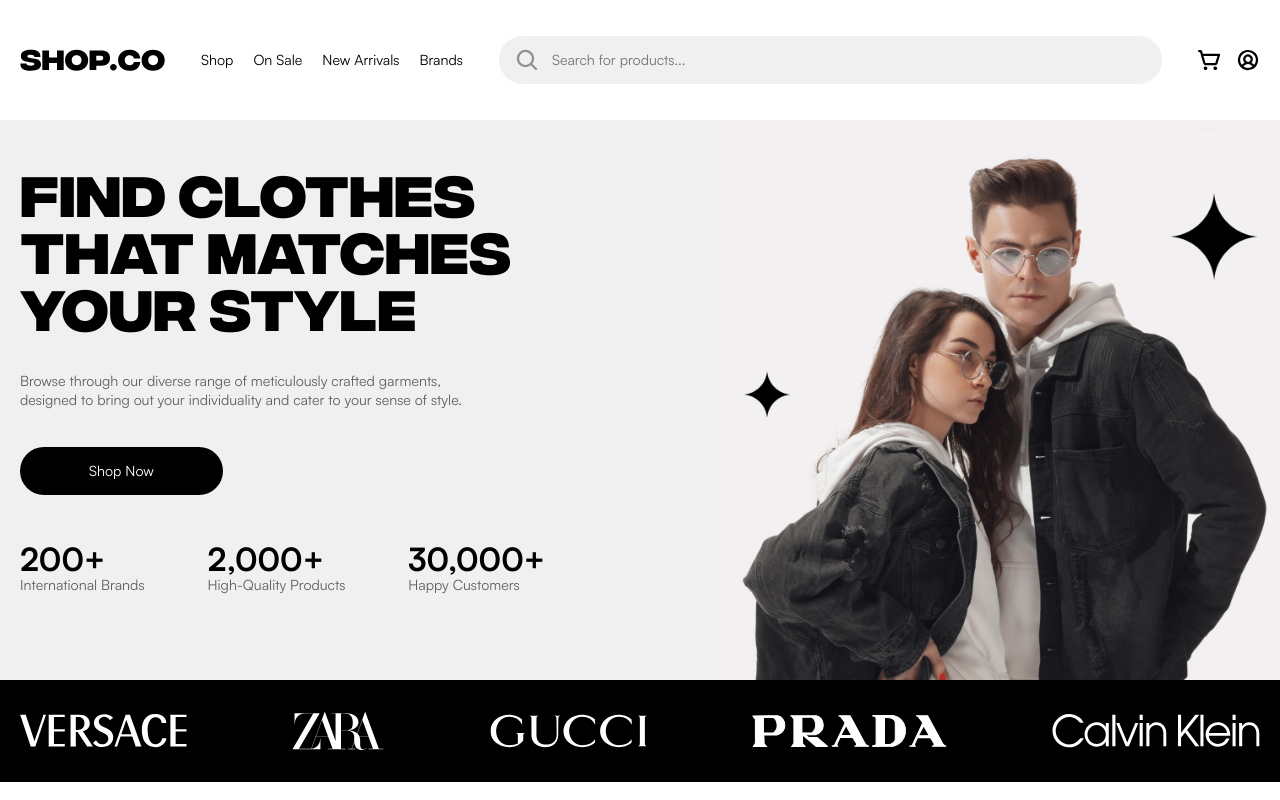
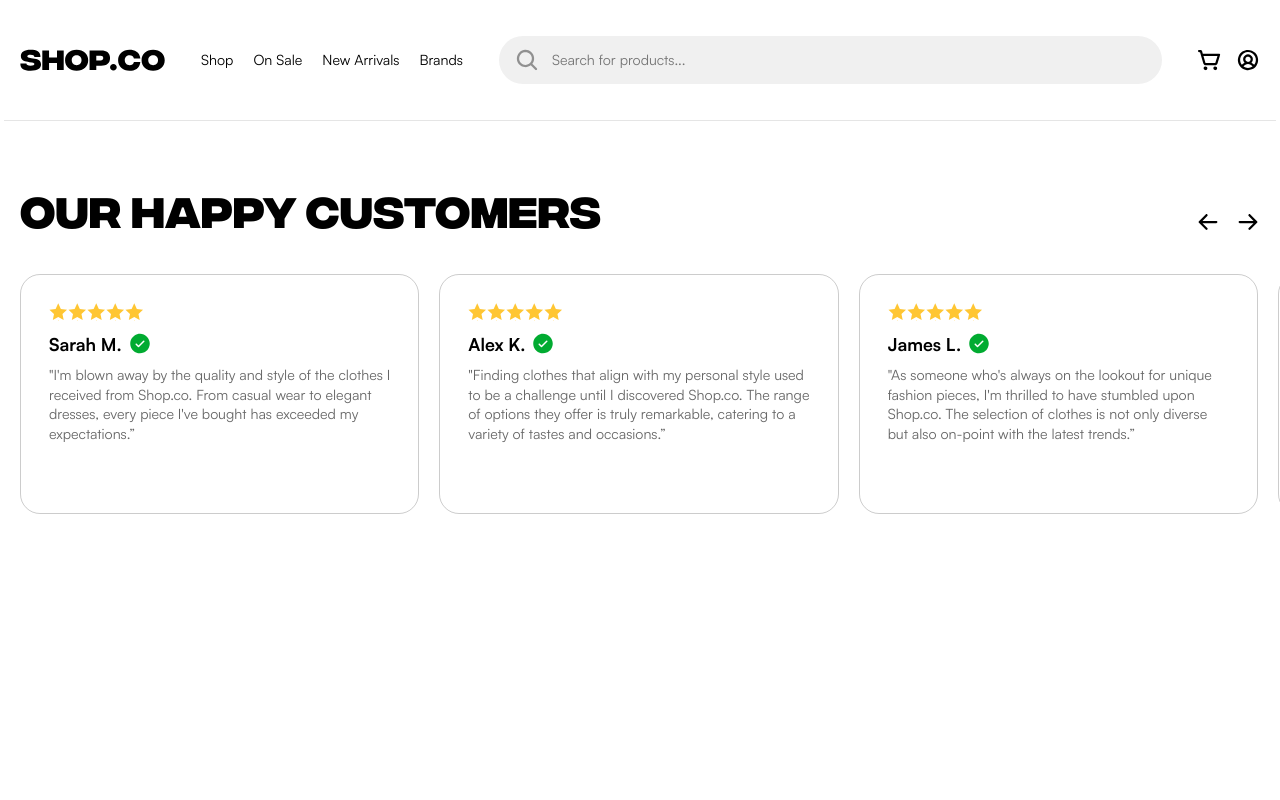
Before and after one commit to wYeha/SHOP.CO, a plain HTML site: page index.html in a window 1280 px wide. Shown: the top 800 px of the page. Drawn offline with Linux system fonts and the light colour scheme.

Commit message:
slider +- TODO

```diff
--- a/index.html
+++ b/index.html
@@ -70,12 +70,12 @@
 	<main class="content">
 
 		<style>
-			/* .background-intro,
+			.background-intro,
 			.background-partners,
 			.products,
 			.dress-style {
 				display: none;
-			} */
+			}
 		</style>
 
 		<div class="background-intro">
@@ -323,59 +323,78 @@
 			</div>
 		</section>
 
-		<section class="reviews slider container">
+		<section class="reviews container">
 			<h2 class="reviews__title">OUR HAPPY CUSTOMERS</h2>
-			<div class="reviews__slider-controls slider__controls">
-				<button class="slider__controls--left" type="button"></button>
-				<button class="slider__controls--left" type="button"></button>
+			<div class="reviews__controls slider-controls">
+				<button class="slider-controls--left" type="button" id="sliderLeft" onclick="slideToLeft()" disabled></button>
+				<button class="slider-controls--right" type="button" id="sliderRight" onclick="slideToRight()"></button>
 			</div>
-			<div class="reviews__slider slider__content">
-				<article class="slider__item">
-					<div class="slider__rating rating">
+
+			<div class="reviews__slider-content">
+				<div class="reviews__slider slider">
+					<article class="reviews__item slider__item">
+						<div class="reviews__rating rating">
 							<div class="stars stars--5 stars--no-number"></div>
 						</div>
-					<h4 class="slider__title --has-verification">Sarah M.</h4>
-					<p class="slider__text">"I'm blown away by the quality and style of the clothes I received from Shop.co. From
+						<h4 class="reviews__username reviews__username--has-verification">Sarah M.</h4>
+						<div class="reviews__text">
+							<p class="casual-text">"I'm blown away by the quality and style of the clothes I received from
+								Shop.co. From
 								casual wear to elegant dresses, every piece I've bought has exceeded my expectations.”</p>
+						</div>
 					</article>
 
-				<article class="slider__item">
-					<div class="slider__rating rating">
+					<article class="reviews__item slider__item">
+						<div class="reviews__rating rating">
 							<div class="stars stars--5 stars--no-number"></div>
 						</div>
-					<h4 class="slider__title --has-verification">Alex K.</h4>
-					<p class="slider__text">"Finding clothes that align with my personal style used to be a challenge until I
-						discovered Shop.co. The range of options they offer is truly remarkable, catering to a variety of tastes and
-						occasions.”</p>
+						<h4 class="reviews__username reviews__username--has-verification">Alex K.</h4>
+						<div class="reviews__text">
+							<p class="casual-text">"Finding clothes that align with my personal style used to be a challenge until I
+								discovered Shop.co. The range of options they offer is truly remarkable, catering to a variety of tastes
+								and occasions.”</p>
+						</div>
 					</article>
 
-				<article class="slider__item">
-					<div class="slider__rating rating">
+					<article class="reviews__item slider__item">
+						<div class="reviews__rating rating">
 							<div class="stars stars--5 stars--no-number"></div>
 						</div>
-					<h4 class="slider__title --has-verification">James L.</h4>
-					<p class="slider__text">"As someone who's always on the lookout for unique fashion pieces, I'm thrilled to
-						have stumbled upon Shop.co. The selection of clothes is not only diverse but also on-point with the latest
+						<h4 class="reviews__username reviews__username--has-verification">James L.</h4>
+						<div class="reviews__text">
+							<p class="casual-text">"As someone who's always on the lookout for unique fashion pieces, I'm thrilled to
+								have stumbled upon Shop.co. The selection of clothes is not only diverse but also on-point with the
+								latest
 								trends.”</p>
+						</div>
 					</article>
 
-				<article class="slider__item">
-					<div class="slider__rating rating">
+					<article class="reviews__item slider__item">
+						<div class="reviews__rating rating">
 							<div class="stars stars--5 stars--no-number"></div>
 						</div>
-					<h4 class="slider__title --has-verification">Sarah M.</h4>
-					<p class="slider__text">"I'm blown away by the quality and style of the clothes I received from Shop.co. From
+						<h4 class="reviews__username reviews__username--has-verification">Sarah M.</h4>
+						<div class="reviews__text">
+							<p class="casual-text">"I'm blown away by the quality and style of the clothes I received from
+								Shop.co. From
 								casual wear to elegant dresses, every piece I've bought has exceeded my expectations.”</p>
+						</div>
 					</article>
 
-				<article class="slider__item">
-					<div class="slider__rating rating">
+					<article class="reviews__item slider__item">
+						<div class="reviews__rating rating">
 							<div class="stars stars--5 stars--no-number"></div>
 						</div>
-					<h4 class="slider__title --has-verification">Sarah M.</h4>
-					<p class="slider__text">"I'm blown away by the quality and style of the clothes I received from Shop.co. From
+						<h4 class="reviews__username reviews__username--has-verification">Sarah M.</h4>
+
+						<div class="reviews__text">
+							<p class="casual-text">"I'm blown away by the quality and style of the clothes I received from
+								Shop.co. From
 								casual wear to elegant dresses, every piece I've bought has exceeded my expectations.”</p>
+						</div>
+
 					</article>
+				</div>
 			</div>
 		</section>
 
--- a/script.js
+++ b/script.js
@@ -0,0 +1,26 @@
+const sliderLeftBtn = document.getElementById('sliderLeft')
+const sliderRightBtn = document.getElementById('sliderRight')
+
+const slider = document.querySelector('.reviews__slider')
+let currentSlideCount = 0
+let sliderWidth = null
+let slideOffset = null
+
+function slideToRight() {
+	slideOffset = -(slider.offsetWidth * (33.333333 / 100) + 6)
+	currentSlideCount += slideOffset
+	slider.style.left = `${currentSlideCount}px`
+}
+
+function slideToLeft() {
+	slideOffset = -(slider.offsetWidth * (33.333333 / 100) + 6)
+	currentSlideCount -= slideOffset
+	slider.style.left = `${currentSlideCount}px`
+}
+
+function handleResize() {
+	currentSlideCount = 0
+	slider.style.left = 0
+}
+
+window.addEventListener('resize', handleResize);
--- a/styles/_globals.scss
+++ b/styles/_globals.scss
@@ -5,6 +5,12 @@ body {
 	line-height: 137%;
 	color: var(--color-black);
 	background-color: var(--color-white);
+}
+
+html,
+body {
+	max-width: 100%;
+	overflow-x: hidden;
 }
 
 a,
--- a/styles/blocks/_reviews.scss
+++ b/styles/blocks/_reviews.scss
@@ -1,32 +1,59 @@
 .reviews {
+	display: grid;
+	grid-template-columns: auto auto;
+	gap: 40px;
+
 	&__title {}
 
-	&__slider-controls {}
-
-	&__slider {}
-}
-
-.slider {
 	&__controls {}
 
-	&__controls--left {}
+	&__slider-content {
+		grid-column: span 2;
+		position: relative;
+	}
 
-	&__content {}
+	&__slider {
+		width: 100%;
+		position: absolute;
+		display: flex;
+		gap: 20px;
+		left: calc(-1 * (33.333333% + 6px));
+		left: 0;
+		transition: var(--transition);
+	}
 
-	&__item {}
+	&__item {
+		min-height: 240px;
+		max-width: 400px;
+		width: calc(33.333333% - 14px);
+		flex-shrink: 0;
+		padding: 28px;
+		border-radius: var(--border-radius-large);
+		border: var(--border);
+	}
 
-	&__rating {}
+	&__rating {
+		margin-bottom: 15px;
+	}
 
-	&__title {
+	&__username {
 		position: relative;
 		@include fluid-text(20, 16);
+		width: max-content;
+		display: flex;
+		align-items: center;
+		font-family: var(--font-family-base);
+		padding-bottom: 12px;
+
+		&--has-verification {
+			&::after {
+				position: absolute;
+				right: -30px;
+				@include square(24px);
+				content: url('../images/svg/review-verif.svg');
+			}
+		}
 	}
 
 	&__text {}
 }
-
-.--has-verification::after {
-	position: absolute;
-	right: 0;
-	content: url('../images/svg/review-verif.svg');
-}
--- /dev/null
+++ b/styles/blocks/_slider.scss
@@ -0,0 +1,40 @@
+.slider-controls {
+	display: flex;
+	column-gap: 16px;
+	align-self: flex-end;
+	justify-self: flex-end;
+
+	&--left,
+	&--right {
+		@include reset-button;
+		@include square(24px);
+		background-position: center;
+		position: relative;
+		cursor: pointer;
+
+		@include hover {
+			scale: 1.1;
+			border-radius: 5px;
+			background-color: var(--color-light-grey);
+		}
+	}
+
+	&--left::after {
+		content: url('../images/svg/arrow-left.svg');
+	}
+
+	&--right::after {
+		content: url('../images/svg/arrow-right.svg');
+	}
+
+	&--left::after,
+	&--right::after {
+		@include abs-center;
+		width: 100%;
+		height: 100%;
+	}
+}
+
+.slider {
+	&__item {}
+}
--- a/styles/style.scss
+++ b/styles/style.scss
@@ -18,4 +18,5 @@
 'blocks/products',
 'blocks/rating',
 'blocks/dress-styles',
-'blocks/reviews';
+'blocks/reviews',
+'blocks/slider';
```
Also changed, not shown: images/svg/arrow-left.svg (added), images/svg/arrow-right.svg (added), styles/style.css, 1 other file. Lines whose indentation alone changed are shown as unchanged.
